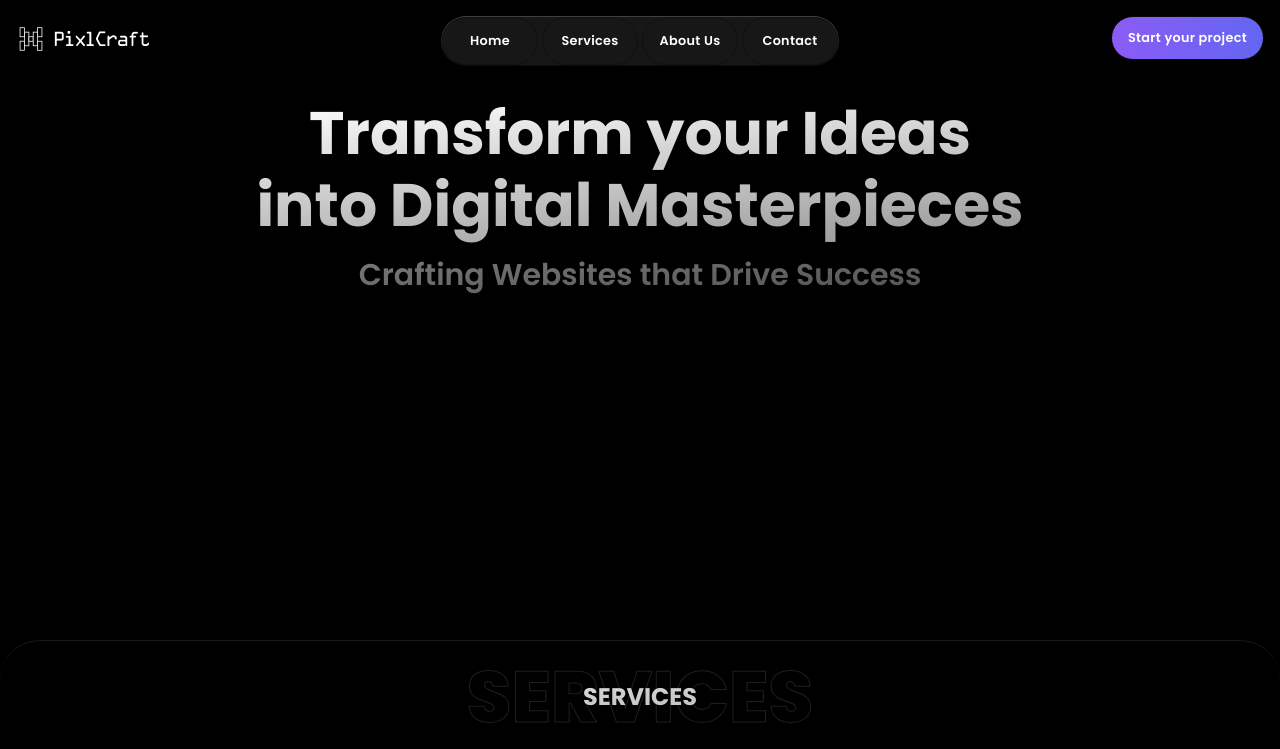
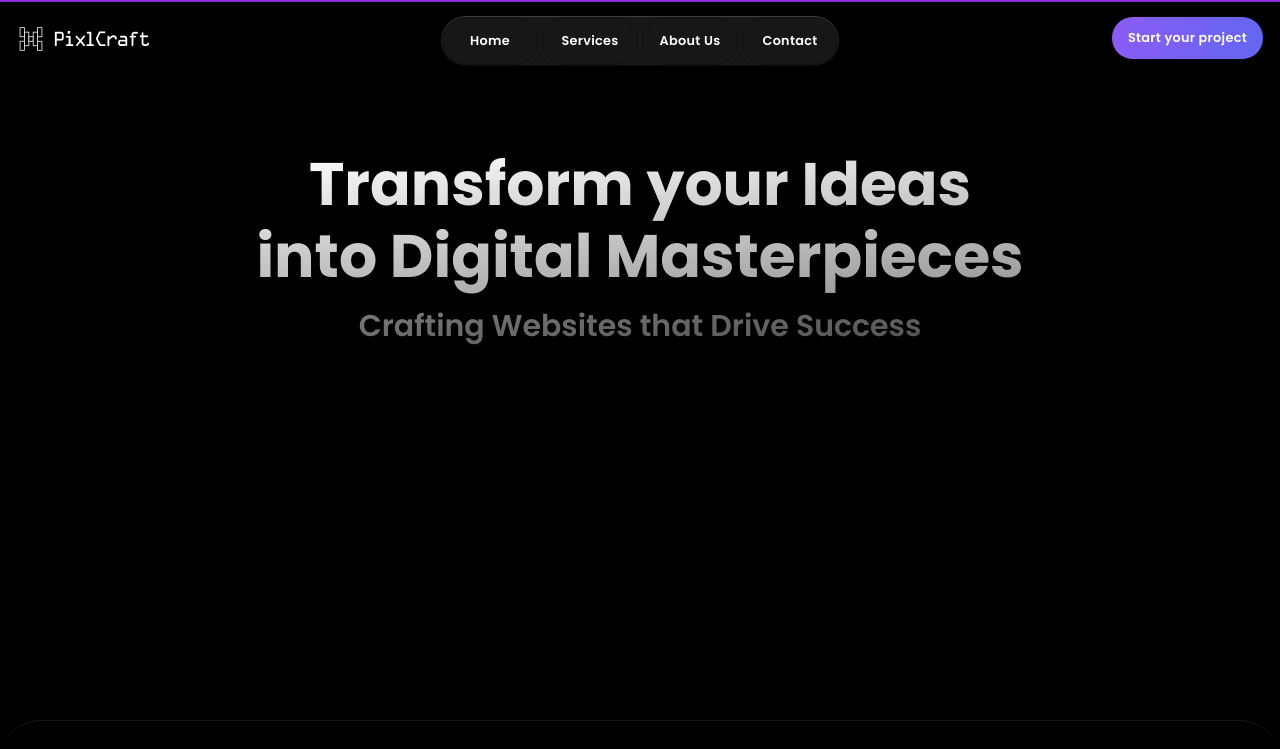
Before and after one commit to AbhishekChoudhari42/apr_web, a Next.js app: page / in a window 1280 px wide. Shown: the top 749 px of the page. Built offline with nearby package versions, Linux system fonts and the light colour scheme.

Commit message:
add - scroll indicator top

```diff
--- a/app/components/Card.jsx
+++ b/app/components/Card.jsx
@@ -16,9 +16,6 @@ const Card = ({title,imgSrc,children,borderColor}) => {
 
   return (
     <motion.div
-    // initial={{opacity:0}}
-    // whileInView={{opacity:1}}
-    // transition={{duration:1}}
     style={{opacity,scale}}
     ref={targetRef}
     className={`card-container ${borderColor ?? borderColor}-border`}>
--- a/app/components/Hero.jsx
+++ b/app/components/Hero.jsx
@@ -13,10 +13,10 @@ const Hero = () => {
     offset:['end end','end start']
   })
 
-  const y = useTransform(scrollYProgress,[0,1],[0,-150])
+  const y = useTransform(scrollYProgress,[0,1],[50,-150])
 
   return (
-    <div ref={targetRef} className='h-[80vh] w-full text-white flex justify-center items-center flex-col bg-black'>
+    <div ref={targetRef} className='h-[90vh] w-full text-white flex justify-center items-center flex-col bg-black'>
       <motion.div
        initial={{opacity:0}}
        animate={{opacity:1}}
--- a/app/globals.css
+++ b/app/globals.css
@@ -212,3 +212,19 @@ main{
 .ocr-font{
   font-family: 'OCR';
 }
+
+
+.bg-grad{
+  background-image: linear-gradient(to right,rgb(190, 27, 255),rgb(0, 132, 255));
+}
+
+.scroll-progress{
+  position: fixed;
+  z-index: 50;
+  top: 0;
+  right: 0px;
+  height: 2px;
+  width: 100vw;
+  background-color: blueviolet;
+
+}
--- a/app/page.js
+++ b/app/page.js
@@ -7,8 +7,18 @@ import About from "./components/About";
 import ContactForm from "./components/ContactForm";
 import Footer from "./components/Footer";
 import Lenis from "@studio-freight/lenis";
-import { useEffect } from "react";
+import { useEffect, useRef } from "react";
+import { useScroll, useTransform ,motion} from "framer-motion";
 export default function Home() {
+
+  const targetRef = useRef(null)
+  const {scrollYProgress} = useScroll({
+    target:targetRef,
+    offset:['start start','end end']
+  })
+
+  const scaleX = useTransform(scrollYProgress,[0,1],[0,1])
+
 
   useEffect(()=>{
     const lenis = new Lenis()
@@ -22,7 +32,10 @@ export default function Home() {
   },[])
 
   return (
-    <main>
+    <main ref={targetRef}>
+
+        <motion.div className="scroll-progress" style={{scaleX,left:'0px'}}></motion.div>
+
         <Hero  />
         <Title content={"SERVICES"} />
         <Services />
```
